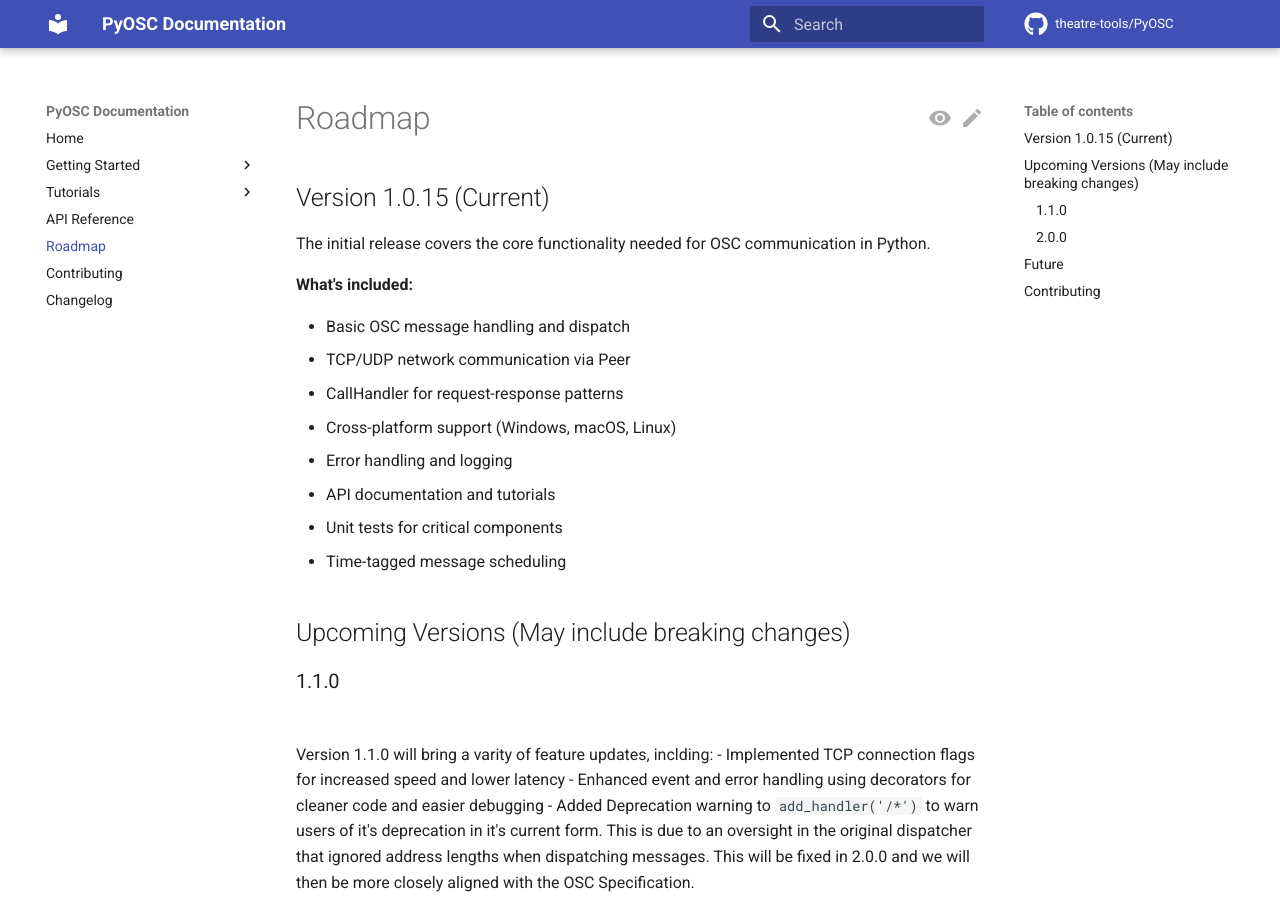
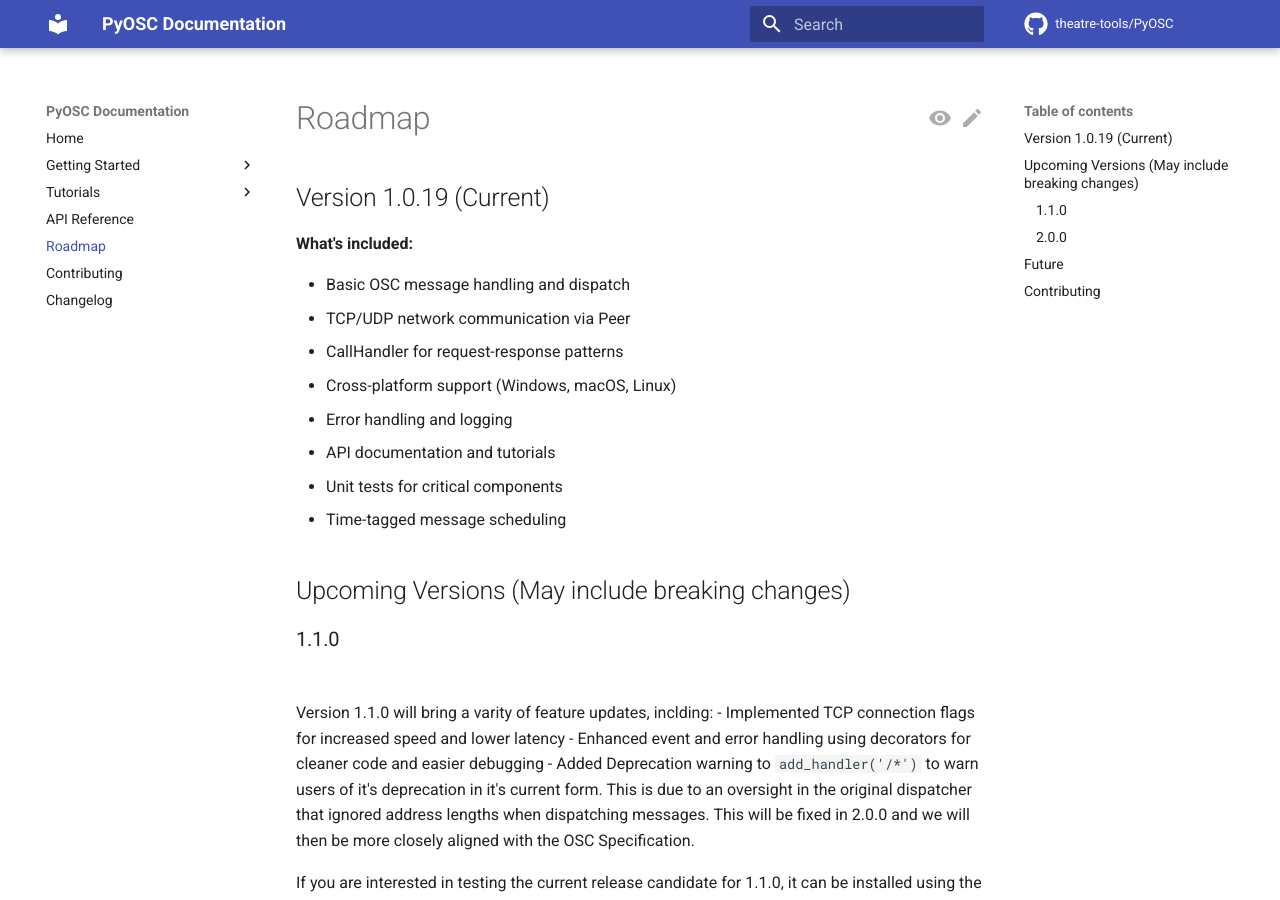
Before and after one commit to Theatre-Tools/PyOSC, an MkDocs documentation site: the page built from docs/roadmap.md, in a window 1280 px wide and 900 px high. Built offline with MkDocs 1.6.1 and Material for MkDocs 9.7.7, drawn with Linux system fonts in a browser that asks for light colours; comment, search, counter and statistics services are not loaded; the version menu is left out.

Commit message:
docs: update current version in roadmap to 1.0.19

```diff
--- a/docs/roadmap.md
+++ b/docs/roadmap.md
@@ -1,7 +1,6 @@
 # Roadmap
 
-## Version 1.0.15 (Current)
-The initial release covers the core functionality needed for OSC communication in Python.
+## Version 1.0.19 (Current)
 
 **What's included:**
 
```
